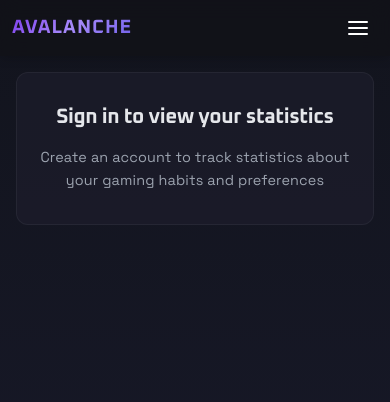
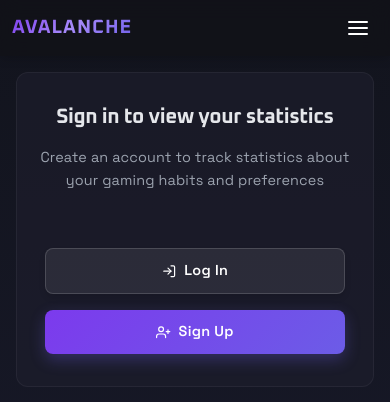
Before and after one commit to Axeldejesus/project-avalanche, a Next.js app: page /stats in a window 390 px wide. Shown: the top 402 px of the page. Built offline with nearby package versions, Linux system fonts and the light colour scheme; no server answers.

Commit message:
improve responsive collections page and stats page

```diff
--- a/src/app/collections/collections.module.css
+++ b/src/app/collections/collections.module.css
@@ -740,6 +740,12 @@
   margin: 2rem auto;
   border: 1px solid rgba(255, 255, 255, 0.05);
   animation: fadeIn 0.5s ease;
+  display: flex;
+  flex-direction: column;
+  align-items: center;
+  justify-content: center;
+  width: 100%; /* Ajout pour forcer la largeur */
+  box-sizing: border-box; /* Inclure padding dans la largeur */
 }
 
 .notLoggedIn h2 {
@@ -751,190 +757,63 @@
 .notLoggedIn p {
   color: #9ca3af;
   max-width: 400px;
-  margin: 0 auto;
+  margin: 0 auto 2rem;
+  line-height: 1.6;
 }
 
-/* Modal for creating lists */
-.modalOverlay {
-  position: fixed;
-  top: 0;
-  left: 0;
-  right: 0;
-  bottom: 0;
-  background: rgba(0, 0, 0, 0.7);
+.authActions {
+  display: none; /* Masquer par défaut sur desktop */
+  gap: 1rem;
+  justify-content: center;
+  flex-wrap: wrap;
+  margin-top: 1.5rem;
+}
+
+.authButton {
+  padding: 0.75rem 1.5rem;
+  border-radius: 8px;
+  font-size: 0.95rem;
+  font-weight: 600;
+  cursor: pointer;
+  transition: all 0.3s ease;
+  letter-spacing: 0.3px;
   display: flex;
   align-items: center;
   justify-content: center;
-  z-index: 1000;
-  backdrop-filter: blur(4px);
+  gap: 0.5rem;
+  min-width: 120px;
 }
 
-.modalContent {
-  background: rgba(30, 30, 45, 0.95);
-  border-radius: 16px;
-  width: 90%;
-  max-width: 500px;
-  padding: 2rem;
-  box-shadow: 0 15px 30px rgba(0, 0, 0, 0.3);
-  border: 1px solid rgba(255, 255, 255, 0.1);
+.loginButton {
+  background-color: rgba(255, 255, 255, 0.08);
+  color: #ffffff;
+  border: 1px solid rgba(255, 255, 255, 0.15);
+  box-shadow: 0 4px 6px rgba(0, 0, 0, 0.1);
 }
 
-.createListForm {
-  display: flex;
-  flex-direction: column;
+.loginButton:hover {
+  background-color: rgba(255, 255, 255, 0.12);
+  transform: translateY(-2px);
+  border-color: rgba(255, 255, 255, 0.25);
+  box-shadow: 0 6px 12px rgba(0, 0, 0, 0.15);
 }
 
-.createListForm h3 {
-  font-size: 1.5rem;
-  margin-bottom: 1.5rem;
-  color: #e5e7eb;
-  text-align: center;
-  position: relative;
-  padding-bottom: 0.75rem;
+.registerButton {
+  background: linear-gradient(135deg, #7c3aed, #6c5ce7);
+  color: #ffffff;
+  border: none;
+  box-shadow: 0 6px 15px rgba(108, 92, 231, 0.3);
 }
 
-.createListForm h3::after {
-  content: '';
-  position: absolute;
-  bottom: 0;
-  left: 50%;
-  transform: translateX(-50%);
-  width: 60px;
-  height: 3px;
-  background: linear-gradient(90deg, #7c3aed, rgba(124, 58, 237, 0.3));
-  border-radius: 2px;
+.registerButton:hover {
+  background: linear-gradient(135deg, #6d28d9, #5b21b6);
+  transform: translateY(-2px);
+  box-shadow: 0 8px 20px rgba(108, 92, 231, 0.4);
 }
 
-.formGroup {
-  margin-bottom: 1.25rem;
-}
-
-.formGroup label {
-  display: block;
-  margin-bottom: 0.5rem;
-  font-size: 0.95rem;
-  color: #d1d5db;
-}
-
-.formGroup input,
-.formGroup textarea {
-  width: 100%;
-  padding: 0.75rem 1rem;
-  background: rgba(20, 20, 30, 0.8);
-  border: 1px solid rgba(255, 255, 255, 0.1);
-  border-radius: 8px;
-  color: #e5e7eb;
-  font-size: 1rem;
-  transition: all 0.3s ease;
-}
-
-.formGroup input:focus,
-.formGroup textarea:focus {
-  border-color: rgba(124, 58, 237, 0.5);
-  outline: none;
-  box-shadow: 0 0 0 2px rgba(124, 58, 237, 0.2);
-}
-
-.iconSelector {
-  display: grid;
-  grid-template-columns: repeat(4, 1fr);
-  gap: 0.75rem;
-  margin-top: 0.5rem;
-}
-
-.iconOption {
-  width: 40px;
-  height: 40px;
-  display: flex;
-  align-items: center;
-  justify-content: center;
-  background: rgba(20, 20, 30, 0.6);
-  border: 1px solid rgba(255, 255, 255, 0.1);
-  border-radius: 8px;
-  color: #9ca3af;
-  cursor: pointer;
-  transition: all 0.2s ease;
-  font-size: 1.2rem;
-}
-
-.iconOption:hover {
-  background: rgba(255, 255, 255, 0.08);
-  transform: translateY(-2px);
-}
-
-.selectedIcon {
-  background: rgba(124, 58, 237, 0.2);
-  color: #7c3aed;
-  border-color: rgba(124, 58, 237, 0.5);
-}
-
-.colorSelector {
-  display: grid;
-  grid-template-columns: repeat(4, 1fr);
-  gap: 0.75rem;
-  margin-top: 0.5rem;
-}
-
-.colorOption {
-  width: 40px;
-  height: 40px;
-  border-radius: 50%;
-  border: 3px solid rgba(255, 255, 255, 0.1);
-  cursor: pointer;
-  transition: all 0.2s ease;
-}
-
-.colorOption:hover {
-  transform: scale(1.1);
-}
-
-.selectedColor {
-  box-shadow: 0 0 0 2px #fff, 0 0 0 4px currentColor;
-  transform: scale(1.1);
-}
-
-.formActions {
-  display: flex;
-  justify-content: flex-end;
-  gap: 1rem;
-  margin-top: 1.5rem;
-}
-
-.cancelButton {
-  padding: 0.75rem 1.5rem;
-  background: transparent;
-  border: 1px solid rgba(255, 255, 255, 0.2);
-  color: #d1d5db;
-  border-radius: 8px;
-  cursor: pointer;
-  transition: all 0.2s ease;
-  font-size: 0.95rem;
-}
-
-.cancelButton:hover {
-  background: rgba(255, 255, 255, 0.05);
-}
-
-.submitButton {
-  padding: 0.75rem 1.5rem;
-  background: linear-gradient(135deg, #7c3aed, #6d28d9);
-  color: white;
-  border: none;
-  border-radius: 8px;
-  cursor: pointer;
-  transition: all 0.2s ease;
-  font-size: 0.95rem;
-  font-weight: 500;
-}
-
-.submitButton:hover {
-  transform: translateY(-2px);
-  box-shadow: 0 4px 12px rgba(124, 58, 237, 0.3);
-}
-
-.submitButton:disabled {
-  opacity: 0.6;
-  cursor: not-allowed;
+.registerButton:active,
+.loginButton:active {
+  transform: translateY(0);
 }
 
 /* Responsive adjustments */
@@ -944,12 +823,30 @@
   }
 
   .notLoggedIn {
-    margin: 1.5rem 1rem;
+    margin: 1.5rem auto; /* Changé de "1.5rem 1rem" à "1.5rem auto" */
     padding: 2.5rem 1.5rem;
+    max-width: calc(100% - 2rem); /* Prendre en compte les marges */
+    width: calc(100% - 2rem); /* Assurer une largeur égale */
   }
 
   .notLoggedIn h2 {
     font-size: 1.5rem;
+  }
+
+  .notLoggedIn p {
+    font-size: 0.95rem;
+  }
+
+  .authActions {
+    display: flex; /* Afficher sur mobile/tablette */
+    flex-direction: column;
+    width: 100%;
+    align-items: center; /* Centrer les boutons */
+  }
+
+  .authButton {
+    width: 100%;
+    max-width: 300px;
   }
 
   .loadingContainer {
@@ -959,13 +856,15 @@
 
 @media (max-width: 480px) {
   .main {
-    padding: 1rem 0.75rem;
+    padding: 1rem; /* Changé de "1rem 0.75rem" à "1rem" pour padding uniforme */
   }
 
   .notLoggedIn {
-    margin: 1rem;
+    margin: 1rem auto; /* Changé de "1rem 0.5rem" à "1rem auto" */
     padding: 2rem 1rem;
     border-radius: 12px;
+    max-width: calc(100% - 2rem);
+    width: calc(100% - 2rem);
   }
 
   .notLoggedIn h2 {
@@ -973,6 +872,11 @@
   }
 
   .notLoggedIn p {
+    font-size: 0.9rem;
+  }
+
+  .authButton {
+    padding: 0.65rem 1.25rem;
     font-size: 0.9rem;
   }
 
--- a/src/app/collections/page.tsx
+++ b/src/app/collections/page.tsx
@@ -8,7 +8,7 @@ import { getUserCollection, getUserCollectionStats, removeFromCollection } from
 import { type CollectionItem, type CollectionStats } from '@/schemas';
 import { getUserLists, getListsWithCounts, getGamesInList, deleteList, removeGameFromList, createList } from '@/services/listService';
 import { type List, type ListGame } from '@/schemas';
-import { FiList, FiPlay, FiClock, FiAward, FiX, FiHeart, FiSearch, FiTrash2, FiPlus, FiEdit2, FiTag, FiLayers, FiGrid, FiChevronDown, FiChevronUp, FiFilm, FiBookmark, FiStar } from 'react-icons/fi';
+import { FiList, FiPlay, FiClock, FiAward, FiX, FiHeart, FiSearch, FiTrash2, FiPlus, FiEdit2, FiTag, FiLayers, FiGrid, FiChevronDown, FiChevronUp, FiFilm, FiBookmark, FiStar, FiLogIn, FiUserPlus } from 'react-icons/fi';
 import { FaGamepad } from 'react-icons/fa';
 import { DocumentSnapshot } from 'firebase/firestore';
 import { CacheManager } from '@/utils/cacheManager';
@@ -698,6 +698,16 @@ export default function CollectionsPage() {
     }, 3000);
   };
 
+  const handleLoginClick = () => {
+    const event = new CustomEvent('openLoginModal');
+    window.dispatchEvent(event);
+  };
+
+  const handleRegisterClick = () => {
+    const event = new CustomEvent('openRegisterModal');
+    window.dispatchEvent(event);
+  };
+
   // Afficher un spinner de chargement pendant la vérification d'authentification
   if (authLoading) {
     return (
@@ -719,6 +729,14 @@ export default function CollectionsPage() {
         <div className={styles.notLoggedIn}>
           <h2>Sign in to view your collection</h2>
           <p>Create an account to keep track of games you are playing, completed, or want to play</p>
+          <div className={styles.authActions}>
+            <button className={`${styles.authButton} ${styles.loginButton}`} onClick={handleLoginClick}>
+              <FiLogIn /> Log In
+            </button>
+            <button className={`${styles.authButton} ${styles.registerButton}`} onClick={handleRegisterClick}>
+              <FiUserPlus /> Sign Up
+            </button>
+          </div>
         </div>
       </div>
     );
--- a/src/app/stats/page.tsx
+++ b/src/app/stats/page.tsx
@@ -6,6 +6,7 @@ import Header from '@/components/Header';
 import { useAuth } from '@/context/AuthContext';
 import StatsClient from './stats-client';
 import styles from './stats.module.css';
+import { FiLogIn, FiUserPlus } from 'react-icons/fi';
 
 export default function StatsPage() {
   const [authChecked, setAuthChecked] = useState(false);
@@ -38,6 +39,16 @@ export default function StatsPage() {
     return () => clearTimeout(authTimeout);
   }, [user]);
 
+  const handleLoginClick = () => {
+    const event = new CustomEvent('openLoginModal');
+    window.dispatchEvent(event);
+  };
+
+  const handleRegisterClick = () => {
+    const event = new CustomEvent('openRegisterModal');
+    window.dispatchEvent(event);
+  };
+
   // Afficher un spinner de chargement pendant la vérification d'authentification
   if (authLoading) {
     return (
@@ -59,6 +70,14 @@ export default function StatsPage() {
         <div className={styles.notLoggedIn}>
           <h2>Sign in to view your statistics</h2>
           <p>Create an account to track statistics about your gaming habits and preferences</p>
+          <div className={styles.authActions}>
+            <button className={`${styles.authButton} ${styles.loginButton}`} onClick={handleLoginClick}>
+              <FiLogIn /> Log In
+            </button>
+            <button className={`${styles.authButton} ${styles.registerButton}`} onClick={handleRegisterClick}>
+              <FiUserPlus /> Sign Up
+            </button>
+          </div>
         </div>
       </div>
     );
--- a/src/app/stats/stats.module.css
+++ b/src/app/stats/stats.module.css
@@ -107,6 +107,12 @@
   margin: 2rem auto;
   border: 1px solid rgba(255, 255, 255, 0.05);
   animation: fadeIn 0.5s ease;
+  display: flex;
+  flex-direction: column;
+  align-items: center;
+  justify-content: center;
+  width: 100%; /* Ajout pour forcer la largeur */
+  box-sizing: border-box; /* Inclure padding dans la largeur */
 }
 
 .notLoggedIn h2 {
@@ -118,7 +124,63 @@
 .notLoggedIn p {
   color: #9ca3af;
   max-width: 400px;
-  margin: 0 auto;
+  margin: 0 auto 2rem;
+  line-height: 1.6;
+}
+
+.authActions {
+  display: none; /* Masquer par défaut sur desktop */
+  gap: 1rem;
+  justify-content: center;
+  flex-wrap: wrap;
+  margin-top: 1.5rem;
+}
+
+.authButton {
+  padding: 0.75rem 1.5rem;
+  border-radius: 8px;
+  font-size: 0.95rem;
+  font-weight: 600;
+  cursor: pointer;
+  transition: all 0.3s ease;
+  letter-spacing: 0.3px;
+  display: flex;
+  align-items: center;
+  justify-content: center;
+  gap: 0.5rem;
+  min-width: 120px;
+}
+
+.loginButton {
+  background-color: rgba(255, 255, 255, 0.08);
+  color: #ffffff;
+  border: 1px solid rgba(255, 255, 255, 0.15);
+  box-shadow: 0 4px 6px rgba(0, 0, 0, 0.1);
+}
+
+.loginButton:hover {
+  background-color: rgba(255, 255, 255, 0.12);
+  transform: translateY(-2px);
+  border-color: rgba(255, 255, 255, 0.25);
+  box-shadow: 0 6px 12px rgba(0, 0, 0, 0.15);
+}
+
+.registerButton {
+  background: linear-gradient(135deg, #7c3aed, #6c5ce7);
+  color: #ffffff;
+  border: none;
+  box-shadow: 0 6px 15px rgba(108, 92, 231, 0.3);
+}
+
+.registerButton:hover {
+  background: linear-gradient(135deg, #6d28d9, #5b21b6);
+  transform: translateY(-2px);
+  box-shadow: 0 8px 20px rgba(108, 92, 231, 0.4);
+}
+
+.registerButton:active,
+.loginButton:active {
+  transform: translateY(0);
 }
 
 /* Summary cards */
@@ -367,11 +429,29 @@
   .loadingContainer,
   .notLoggedIn {
     padding: 2.5rem 1.5rem;
-    margin: 1.5rem 1rem;
+    margin: 1.5rem auto; /* Changé pour centrage uniforme */
+    max-width: calc(100% - 2rem);
+    width: calc(100% - 2rem);
   }
 
   .notLoggedIn h2 {
     font-size: 1.5rem;
+  }
+
+  .notLoggedIn p {
+    font-size: 0.95rem;
+  }
+
+  .authActions {
+    display: flex; /* Afficher sur mobile/tablette */
+    flex-direction: column;
+    width: 100%;
+    align-items: center; /* Centrer les boutons */
+  }
+
+  .authButton {
+    width: 100%;
+    max-width: 300px;
   }
 
   .chartsGrid {
@@ -393,13 +473,15 @@
 
 @media (max-width: 480px) {
   .statsContainer {
-    padding: 1rem 0.75rem;
+    padding: 1rem; /* Padding uniforme */
   }
 
   .loadingContainer,
   .notLoggedIn {
     padding: 2rem 1rem;
-    margin: 1rem;
+    margin: 1rem auto; /* Changé pour centrage uniforme */
+    max-width: calc(100% - 2rem);
+    width: calc(100% - 2rem);
   }
 
   .notLoggedIn {
@@ -411,6 +493,11 @@
   }
 
   .notLoggedIn p {
+    font-size: 0.9rem;
+  }
+
+  .authButton {
+    padding: 0.65rem 1.25rem;
     font-size: 0.9rem;
   }
 
```
